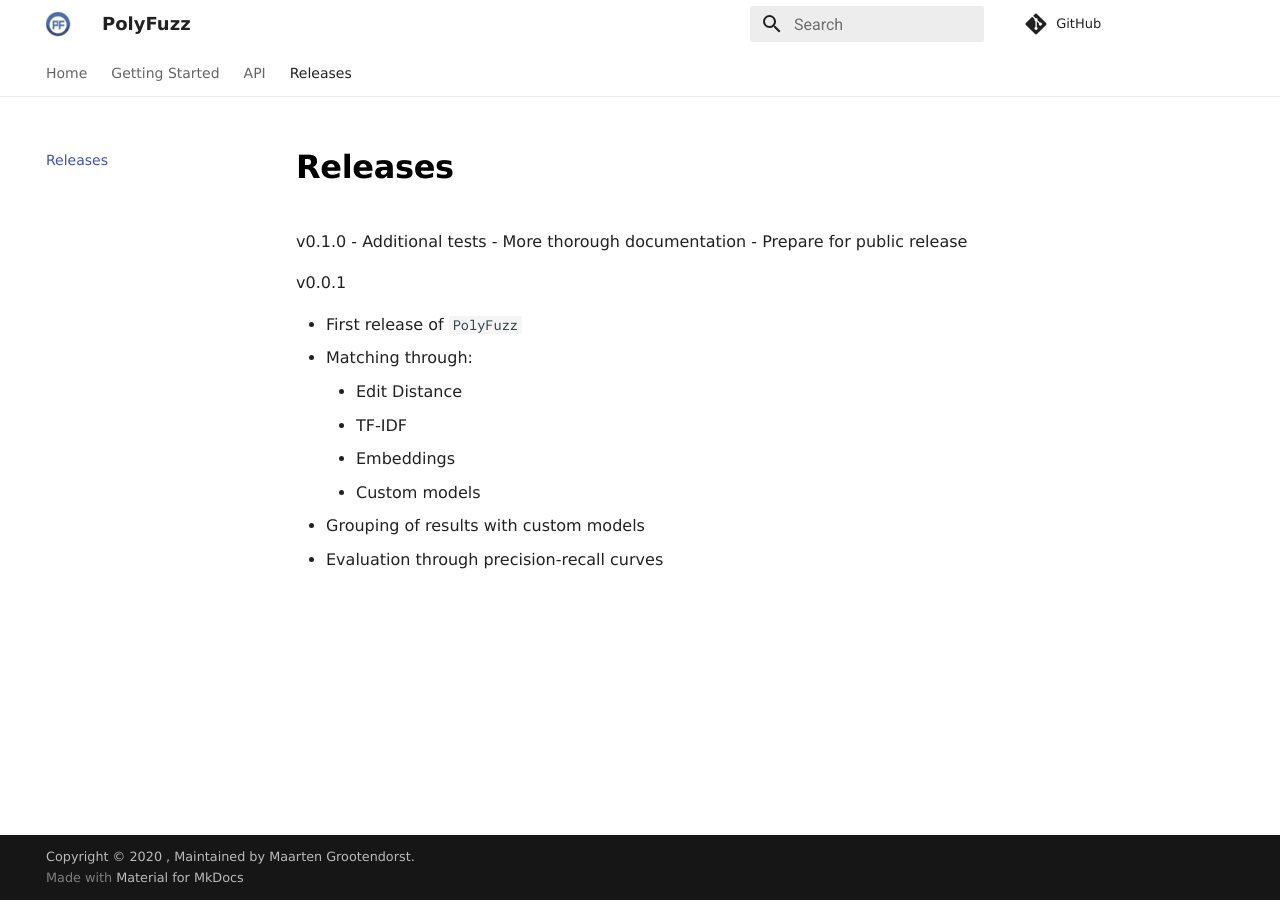
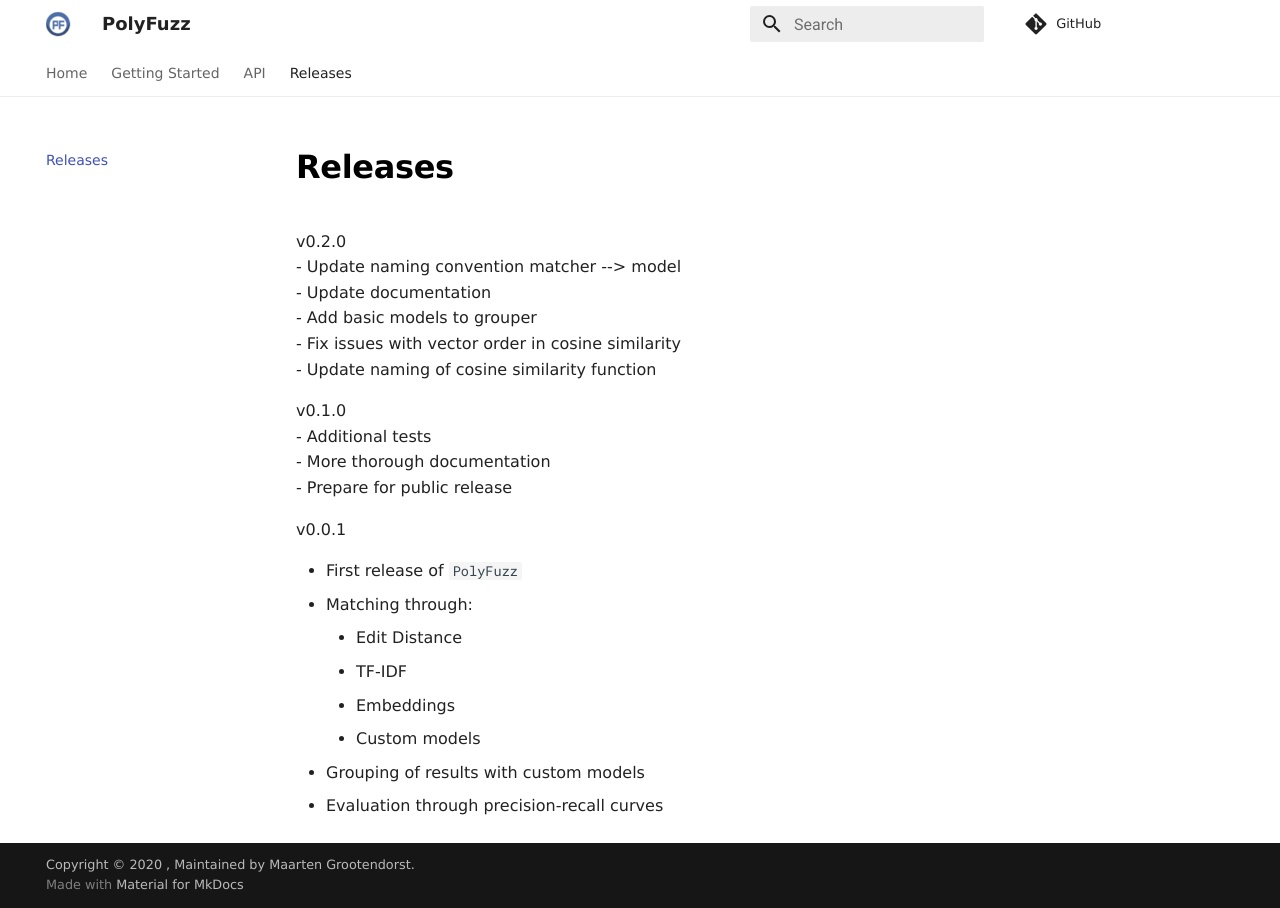
Before and after one commit to MaartenGr/PolyFuzz, an MkDocs documentation site: the page built from docs/releases.md, in a window 1280 px wide. Built offline with MkDocs 1.6.1 and Material for MkDocs 9.7.7, drawn with Linux system fonts in a browser that asks for light colours; comment, search, counter and statistics services are not loaded.

```diff
--- a/docs/releases.md
+++ b/docs/releases.md
@@ -1,3 +1,10 @@
+v0.2.0
+- Update naming convention matcher --> model
+- Update documentation
+- Add basic models to grouper
+- Fix issues with vector order in cosine similarity
+- Update naming of cosine similarity function
+
 v0.1.0
 - Additional tests
 - More thorough documentation
```
Also changed, not shown: README.md (+1 -1 lines), docs/api/models/matches.md (+2 -2 lines), 1 other file.
